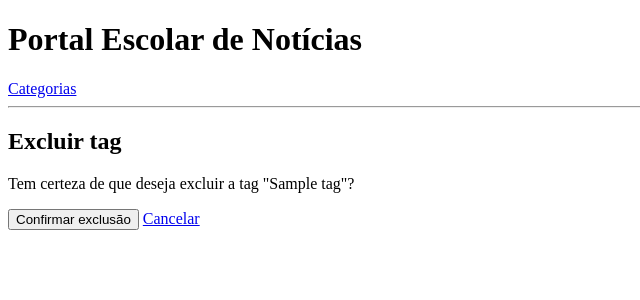
After one commit to luscagbs/ATV19, a Django app: page /tags/excluir/1/ in a window 1280 px wide. The commit adds this page. Shown: the top 300 px of the page, without its empty margins (0-640 px from the left). Run offline with Django 5.2, Linux system fonts and the light colour scheme; tables that the repository leaves empty hold one stand-in row (values such as "Sample post").

Commit message:
Implementa exclusão de tags

```diff
--- /dev/null
+++ b/portal/templates/portal/tags/excluir.html
@@ -0,0 +1,15 @@
+{% extends 'portal/base.html' %}
+
+{% block conteudo %}
+<h2>Excluir tag</h2>
+
+<p>Tem certeza de que deseja excluir a tag "{{ tag.nome }}"?</p>
+
+<form method="post">
+    {% csrf_token %}
+
+    <button type="submit">Confirmar exclusão</button>
+    <a href="{% url 'listar_tags' %}">Cancelar</a>
+</form>
+
+{% endblock %}
--- a/portal/templates/portal/tags/lista.html
+++ b/portal/templates/portal/tags/lista.html
@@ -9,6 +9,7 @@
     <p>
         {{ tag.nome }}
         <a href="{% url 'atualizar_tag' tag.pk %}">Editar</a>
+        <a href="{% url 'excluir_tag' tag.pk %}">Excluir</a>
     </p>
 {% empty %}
     <p>Nenhuma tag cadastrada.</p>
--- a/portal/urls.py
+++ b/portal/urls.py
@@ -10,4 +10,5 @@ urlpatterns = [
     path('tags/', views.listar_tags, name='listar_tags'),
     path('tags/nova/', views.cadastrar_tag, name='cadastrar_tag'),
     path('tags/editar/<int:pk>/', views.atualizar_tag, name='atualizar_tag'),
+    path('tags/excluir/<int:pk>/', views.excluir_tag, name='excluir_tag'),
 ]
--- a/portal/views.py
+++ b/portal/views.py
@@ -107,3 +107,15 @@ def atualizar_tag(request, pk):
     return render(request, 'portal/tags/formulario.html', {
         'tag': tag
     })
+
+def excluir_tag(request, pk):
+    tag = Tag.objects.filter(pk=pk).first()
+
+    if request.method == 'POST':
+        tag.delete()
+        messages.success(request, 'Tag excluída com sucesso!')
+        return redirect('listar_tags')
+
+    return render(request, 'portal/tags/excluir.html', {
+        'tag': tag
+    })
```
